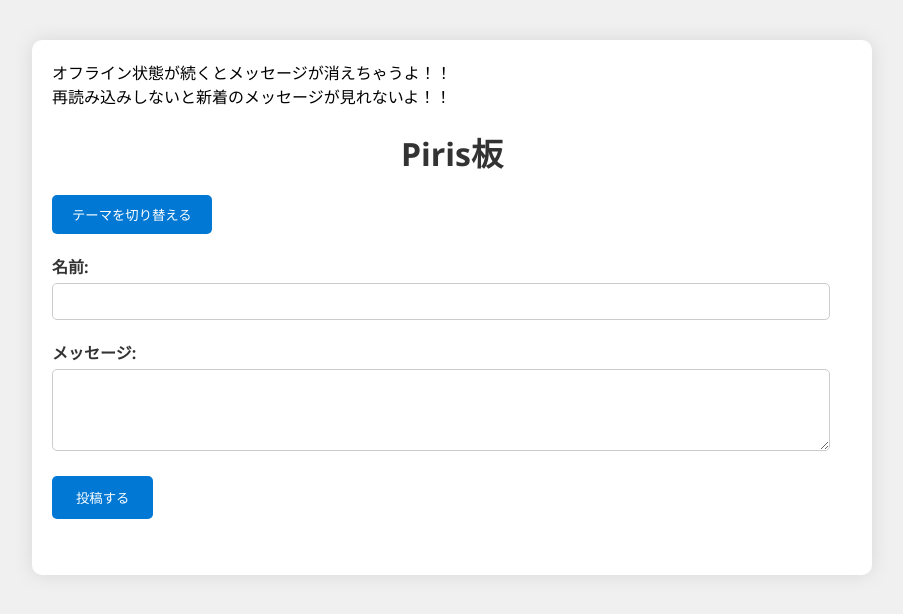
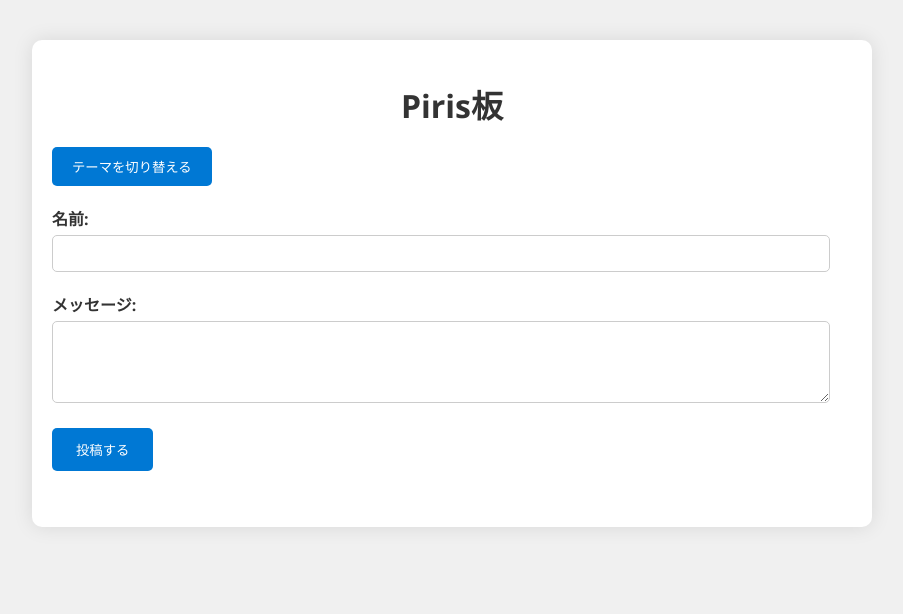
Before and after one commit to Kakaonanoresu/Pirisboard, a plain HTML site: page index.html in a window 1280 px wide. Shown: the whole page, without its empty margins (188-1091 px from the left). Drawn offline with Linux system fonts and the light colour scheme; no server answers.

Commit message:
Update index.html

```diff
--- a/index.html
+++ b/index.html
@@ -146,8 +146,6 @@
 </head>
 <body class="light">
     <div class="container">
-        <a>オフライン状態が続くとメッセージが消えちゃうよ！！</a><br>
-        <a>再読み込みしないと新着のメッセージが見れないよ！！</a>
         <h1>Piris板</h1>
         <div class="theme-toggle">
             <button onclick="switchTheme()">テーマを切り替える</button>
```
